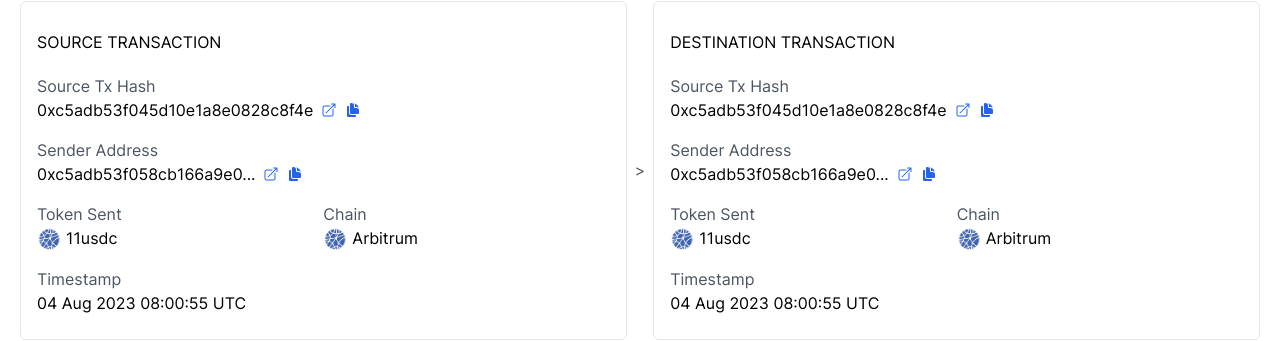
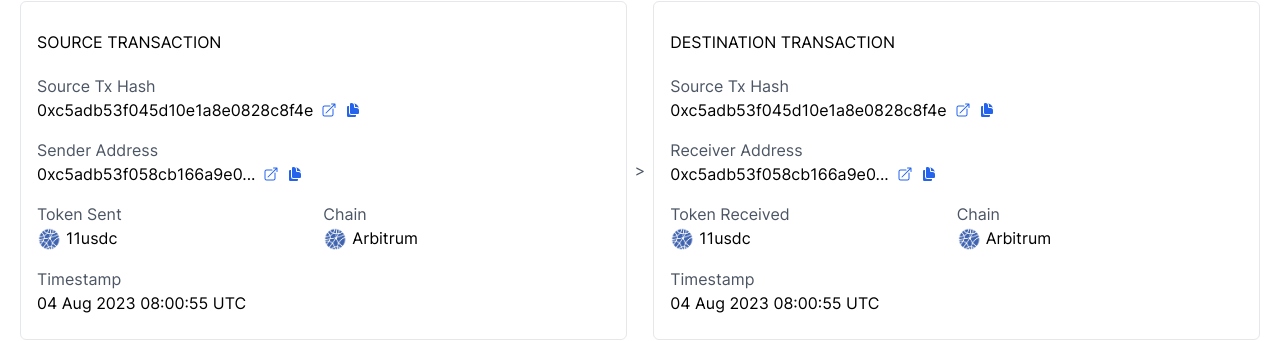
Before and after one commit to qqqzhch/ts-nextjs-tailwind-starter-web3react, a Next.js app: page /txInfo in a window 1280 px wide. Shown: the part 479-820 px from the top of the page. Built offline with nearby package versions, Linux system fonts and the light colour scheme.

Commit message:
fix: text

```diff
--- a/src/app/txInfo/TxCard.tsx
+++ b/src/app/txInfo/TxCard.tsx
@@ -26,7 +26,7 @@ const TxCard: FC<props> = ({ isFrom }) => {
         </p>
       </div>
       <div className='my-2'>
-        <p>Sender Address</p>
+        <p>{isFrom ? 'Sender' : 'Receiver'} Address</p>
         <p className=' inline-flex  items-center space-x-2 text-black'>
           <span>0xc5adb53f058cb166a9e0...</span>
           <ArrowTopRightOnSquareIcon className=' inline-block h-4 w-4 text-blue-600'></ArrowTopRightOnSquareIcon>
@@ -35,7 +35,7 @@ const TxCard: FC<props> = ({ isFrom }) => {
       </div>
       <div className=' flex flex-row justify-between'>
         <div className='my-2  w-1/2'>
-          <p>Token Sent</p>
+          <p>Token {isFrom ? 'Sent' : 'Received'}</p>
           <p className=' space-x-1  text-black'>
             <Image
               className=' inline-block'
```
